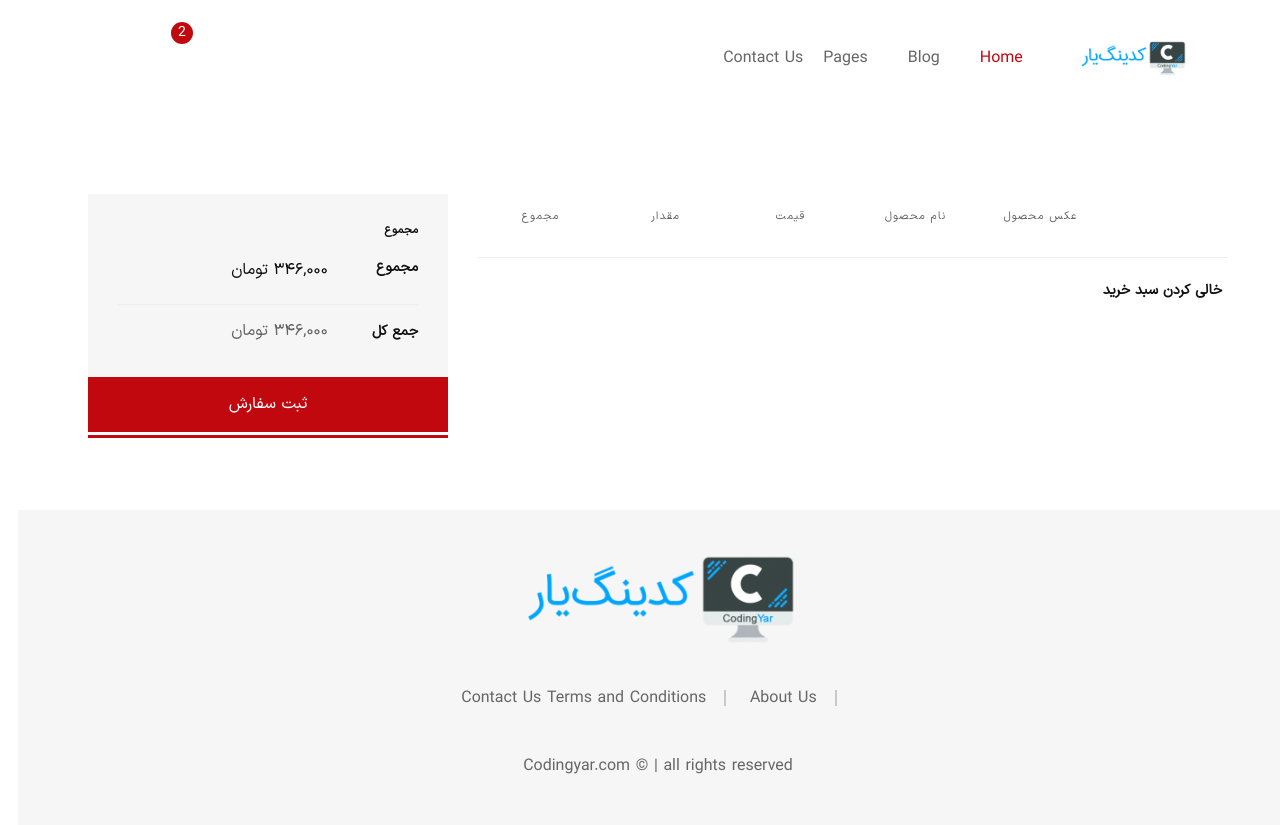
After one commit to AminZahedSadeghi/online-shop, a Django app: page /cart/ in a window 1280 px wide. The commit adds this page. Run offline with Django 4.2, Linux system fonts and the light colour scheme; lists and menus that the app fills with data are empty; parts of the project's set-up code (start-up, migrations or seed data) failed here and were passed over; some libraries are stand-ins or nearby versions; some web fonts are replaced.

Commit message:
add CartAddView and CartRemoveView

```diff
--- a/cart/cart.py
+++ b/cart/cart.py
@@ -35,6 +35,7 @@ class Cart:
         Add the specified product to the cart if it exists
         """
         product_id = str(product.id)
+
         if product_id not in self.cart:
             self.cart[product_id] =  {'qty': qty}
         else:
--- a/cart/forms.py
+++ b/cart/forms.py
@@ -1,6 +1,6 @@
 from django import forms
 
 class AddProductToCartForm(forms.Form):
-    QTY_CHOICES = [(i, str(i)) for i in range(1, 30)]
+    QTY_CHOICES = [(i, str(i)) for i in range(1, 31)]
 
     qty = forms.TypedChoiceField(choices=QTY_CHOICES, coerce=int)
--- /dev/null
+++ b/cart/templates/cart/cart_detail.html
@@ -0,0 +1,115 @@
+{% extends "_base.html" %}
+{% load static %}
+{% load i18n %}
+{% load crispy_forms_tags %}
+{% load product_tags %}
+{% block page_title %}
+    {% trans "Cart Detail" %}
+{% endblock page_title %}
+{% block content %}
+    <!-- Main Content Wrapper Start -->
+    <div class="main-content-wrapper">
+        <div class="page-content-inner ptb--80">
+            <div class="container">
+                <div class="row">
+                    <div class="col-lg-8 mb-md--50">
+                        <form class="cart-form" action="#">
+                            <div class="row no-gutters">
+                                <div class="col-12">
+                                    <div class="table-content table-responsive">
+                                        <table class="table text-center">
+                                            <thead>
+                                                <tr>
+                                                    <th>&nbsp;</th>
+                                                    <th>عکس محصول</th>
+                                                    <th>نام محصول</th>
+                                                    <th>قیمت</th>
+                                                    <th>مقدار</th>
+                                                    <th>مجموع</th>
+                                                </tr>
+                                            </thead>
+                                            <tbody>
+                                                {% for item in cart %}
+                                                    <tr>
+                                                        <td class="product-remove text-left">
+                                                            <a href="{% url 'cart:remove' item.product_obj.id %}" method="GET">
+                                                                <i class="flaticon flaticon-cross"></i>
+                                                            </a>
+                                                        </td>
+                                                        <td class="product-thumbnail text-left">
+                                                            <img src="assets/img/products/prod-10-70x88.jpg" alt="Product Thumnail">
+                                                        </td>
+                                                        <td class="product-name wide-column">
+                                                            <h3>
+                                                                <a href="{{ item.product_obj.get_absolute_url }}">{{ item.product_obj.title }}</a>
+                                                            </h3>
+                                                        </td>
+                                                        <td class="product-price">
+                                                            <span class="product-price-wrapper">
+                                                                <span class="money">{{ item.product_obj.price|separate_each_3 }}</span>
+                                                            </span>
+                                                        </td>
+                                                        <td class="product-quantity">
+                                                            <div class="quantity">
+                                                                <input type="number"
+                                                                       class="quantity-input"
+                                                                       name="qty"
+                                                                       id="qty-1"
+                                                                       value="{{ item.qty }}"
+                                                                       min="1">
+                                                            </div>
+                                                        </td>
+                                                        <td class="product-total-price">
+                                                            <span class="product-price-wrapper">
+                                                                <span class="money">۲۹۶,۰۰۰ تومان</span>
+                                                            </span>
+                                                        </td>
+                                                    </tr>
+                                                {% endfor %}
+                                            </tbody>
+                                        </table>
+                                    </div>
+                                </div>
+                            </div>
+                            <div class="row no-gutters border-top pt--20 mt--20">
+                                <div class="col-sm-6 text-sm-right">
+                                    <button type="submit" class="cart-form__btn">خالی کردن سبد خرید</button>
+                                </div>
+                            </div>
+                        </form>
+                    </div>
+                    <div class="col-lg-4">
+                        <div class="cart-collaterals">
+                            <div class="cart-totals">
+                                <h5 class="font-size-14 font-bold mb--15">مجموع</h5>
+                                <div class="cart-calculator">
+                                    <div class="cart-calculator__item">
+                                        <div class="cart-calculator__item--head">
+                                            <span>مجموع</span>
+                                        </div>
+                                        <div class="cart-calculator__item--value">
+                                            <span>۳۴۶,۰۰۰ تومان</span>
+                                        </div>
+                                    </div>
+                                    <div class="cart-calculator__item order-total">
+                                        <div class="cart-calculator__item--head">
+                                            <span>جمع کل</span>
+                                        </div>
+                                        <div class="cart-calculator__item--value">
+                                            <span class="product-price-wrapper">
+                                                <span class="money">۳۴۶,۰۰۰ تومان</span>
+                                            </span>
+                                        </div>
+                                    </div>
+                                </div>
+                            </div>
+                            <a href="checkout.html"
+                               class="btn btn-fullwidth btn-bg-red btn-color-white btn-hover-2">ثبت سفارش</a>
+                        </div>
+                    </div>
+                </div>
+            </div>
+        </div>
+    </div>
+    <!-- Main Content Wrapper Start -->
+{% endblock content %}
--- /dev/null
+++ b/cart/urls.py
@@ -0,0 +1,10 @@
+from django.urls import path
+
+from . import views
+
+app_name = 'cart'
+urlpatterns = [
+    path('', views.CartDetailView.as_view(), name='detail'),
+    path('add/<int:product_id>/', views.CartAddView.as_view(), name='add'),
+    path('remove/<int:product_id>/', views.CartRemoveView.as_view(), name='remove'),
+]
--- a/cart/views.py
+++ b/cart/views.py
@@ -1,3 +1,35 @@
-from django.shortcuts import render
+from django.shortcuts import render, get_object_or_404, redirect
+from django.utils.translation import gettext as _
+from django.views import View
+from django.contrib import messages
 
-# Create your views here.
+from .cart import Cart
+from products.models import Product
+from .forms import AddProductToCartForm
+
+class CartDetailView(View):
+    def get(self, request):
+        cart = Cart(request)
+        return render(request, 'cart/cart_detail.html', {'cart': cart})
+
+class CartAddView(View):
+    def post(self, request, product_id):
+        cart = Cart(request)
+        form = AddProductToCartForm(request.POST)
+        product = get_object_or_404(Product, id=product_id)
+
+        if form.is_valid():
+            cd = form.cleaned_data
+            qty = cd['qty']
+            cart.add(product, qty)
+            messages.success(request, _('Your Product Added To Cart Successfully :) '))
+            return redirect('cart:detail')
+
+
+class CartRemoveView(View):
+    def get(self, request, product_id):
+        cart = Cart(request)
+        product = get_object_or_404(Product, pk=product_id)
+        cart.remove(product)
+        messages.success(request, _('The Product Has Been Removed :)'))
+        return redirect('cart:detail')
--- a/config/settings.py
+++ b/config/settings.py
@@ -41,12 +41,12 @@ INSTALLED_APPS = [
     'django.contrib.sessions',
     'django.contrib.messages',
     'django.contrib.staticfiles',
-    'django.contrib.sites',
 
     # local apps
     'accounts.apps.AccountsConfig',
     'pages.apps.PagesConfig',
     'products.apps.ProductConfig',
+    'cart.apps.CartConfig',
 
     # third party apps
     'rosetta',
@@ -54,6 +54,7 @@ INSTALLED_APPS = [
     'crispy_bootstrap5',
     'allauth',
     'allauth.account',
+    'widget_tweaks',
 
 ]
 
--- a/config/urls.py
+++ b/config/urls.py
@@ -22,4 +22,5 @@ urlpatterns = [
     path('accounts/', include('allauth.urls')),
     path('products/', include('products.urls', namespace='products')),
     path('rosetta/', include('rosetta.urls')),
+    path('cart/', include('cart.urls', namespace='cart'))
 ]
--- a/products/views.py
+++ b/products/views.py
@@ -8,6 +8,7 @@ from django.utils.translation import gettext as _
 
 from .models import Product, Comment
 from .forms import CommentForm
+from cart.forms import AddProductToCartForm
 
 
 class ProductListView(generic.ListView):
@@ -31,8 +32,9 @@ class ProductDetailView(View):
         comments = Comment.active_comments_and_false_replys.filter(
             product=product)
         comment_form = self.form_class()
+        add_to_cart_form = AddProductToCartForm
 
-        return render(request, self.template_name, {'product': product, 'comments': comments, 'comment_form': comment_form})
+        return render(request, self.template_name, {'product': product, 'comments': comments, 'comment_form': comment_form, 'add_to_cart_form': add_to_cart_form})
 
     @method_decorator(login_required)
     def post(self, request, *args, **kwargs):
--- a/requirements.txt
+++ b/requirements.txt
@@ -12,6 +12,7 @@ django-allauth==0.52.0
 django-cache-url==3.4.4
 django-crispy-forms==1.14.0
 django-rosetta==0.9.8
+django-widget-tweaks==1.4.12
 environs==9.5.0
 idna==3.4
 marshmallow==3.19.0
```
Also changed, not shown: products/templates/products/product_detail.html (+12 -20 lines).
